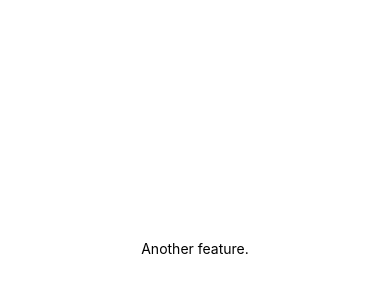
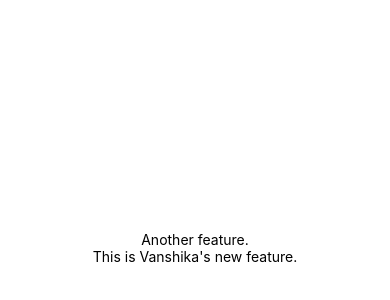
Before and after one commit to Solaware/solaware-companion-app, a React Native app: screen / in a window 390 px wide. Shown: the part 174-474 px from the top of the page. Built offline with nearby package versions, Linux system fonts and the light colour scheme.

Commit message:
another commit

```diff
--- a/App.js
+++ b/App.js
@@ -5,6 +5,7 @@ export default function App() {
   return (
     <View style={styles.container}>
       <Text> Another feature. </Text>
+      <Text> This is Vanshika's new feature. </Text>
       <StatusBar style="auto" />
     </View>
   );
```
